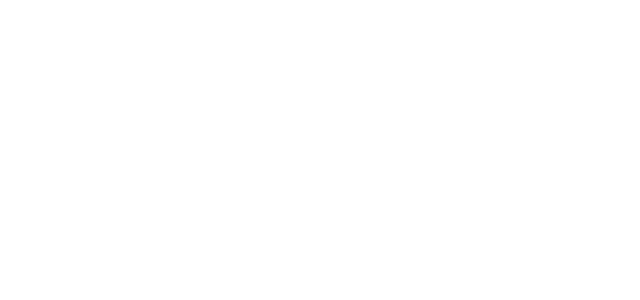
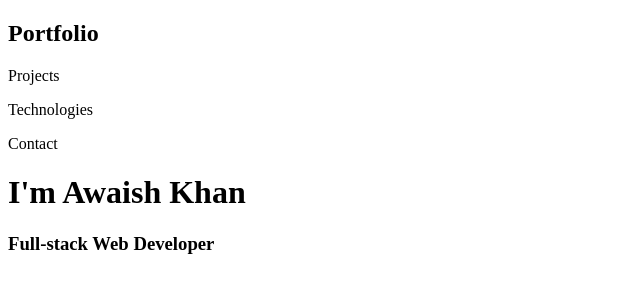
Before and after one commit to Awaish-prog/awaish-portfolio, a React (Create React App) app: page / in a window 1280 px wide. Shown: the top 300 px of the page, without its empty margins (0-640 px from the left). Built offline with nearby package versions, Linux system fonts and the light colour scheme.

Commit message:
Added component structure

```diff
--- a/src/App.js
+++ b/src/App.js
@@ -1,7 +1,18 @@
+import Contact from "./Components/Contact";
+import Introduction from "./Components/Introduction";
+import Navbar from "./Components/Navbar";
+import Projects from "./Components/Projects";
+import Technologies from "./Components/Technologies";
 
 function App() {
   return (
-    <></>
+    <>
+      <Navbar />
+      <Introduction />
+      <Projects />
+      <Technologies />
+      <Contact />
+    </>
   );
 }
 
--- /dev/null
+++ b/src/Components/Contact.js
@@ -0,0 +1,5 @@
+export default function Contact(){
+    return (
+        <></>
+    )
+}
--- /dev/null
+++ b/src/Components/Introduction.js
@@ -0,0 +1,8 @@
+export default function Introduction(){
+    return (
+        <>
+            <h1>I'm Awaish Khan</h1>
+            <h3>Full-stack Web Developer</h3>
+        </>
+    )
+}
--- a/src/Components/Navbar.js
+++ b/src/Components/Navbar.js
@@ -0,0 +1,10 @@
+export default function Navbar(){
+    return(
+        <>
+            <h2>Portfolio</h2>
+            <p><a>Projects</a></p>
+            <p><a>Technologies</a></p>
+            <p><a>Contact</a></p>
+        </>
+    )
+}
--- /dev/null
+++ b/src/Components/Projects.js
@@ -0,0 +1,5 @@
+export default function Projects(){
+    return (
+        <></>
+    )
+}
--- /dev/null
+++ b/src/Components/Technologies.js
@@ -0,0 +1,5 @@
+export default function Technologies(){
+    return (
+        <></>
+    )
+}
```
